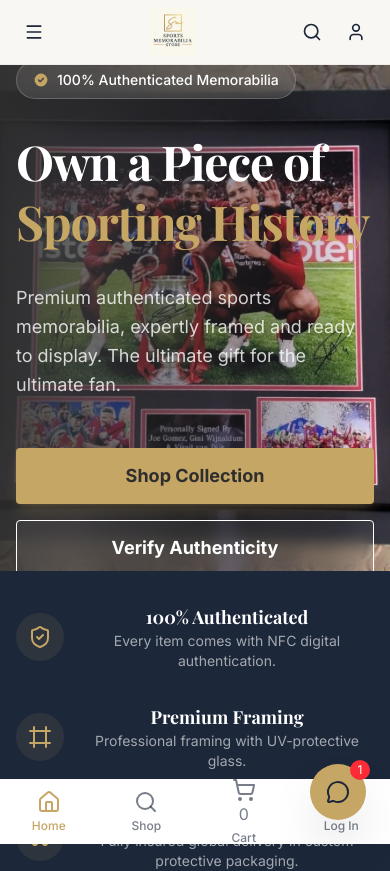
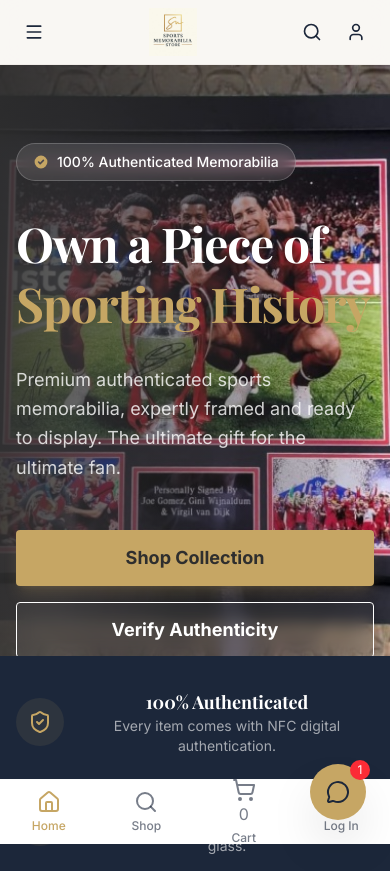
Before and after one commit to carlspiller3-jpg/Sports-Memorabilia-Store, a React (Vite) app: page / in a window 390 px wide. Shown: the top 871 px of the page. Built offline with nearby package versions, Linux system fonts and the light colour scheme; what shopify-buy would draw is missing.

Commit message:
style: fix mobile hero alignment and spacing

```diff
--- a/src/components/home/Hero.tsx
+++ b/src/components/home/Hero.tsx
@@ -3,7 +3,7 @@ import { Link } from "react-router-dom"
 
 export function Hero() {
   return (
-    <section className="relative h-[60vh] md:h-[65vh] min-h-[400px] md:min-h-[500px] w-full overflow-hidden">
+    <section className="relative h-[70vh] md:h-[75vh] min-h-[450px] md:min-h-[550px] w-full overflow-hidden">
       {/* Background Image */}
       <div className="absolute inset-0">
         <img
@@ -16,7 +16,7 @@ export function Hero() {
       </div>
 
       {/* Content */}
-      <div className="relative h-full container mx-auto px-4 flex flex-col justify-center">
+      <div className="relative h-full container mx-auto px-4 flex flex-col justify-center pt-20">
         <div className="max-w-2xl space-y-8 animate-in fade-in slide-in-from-bottom-8 duration-1000">
           {/* Trust Badge */}
           <div className="inline-flex items-center space-x-2 rounded-full border border-white/20 bg-white/10 backdrop-blur-sm px-4 py-2 text-sm font-medium text-white w-fit">
```
